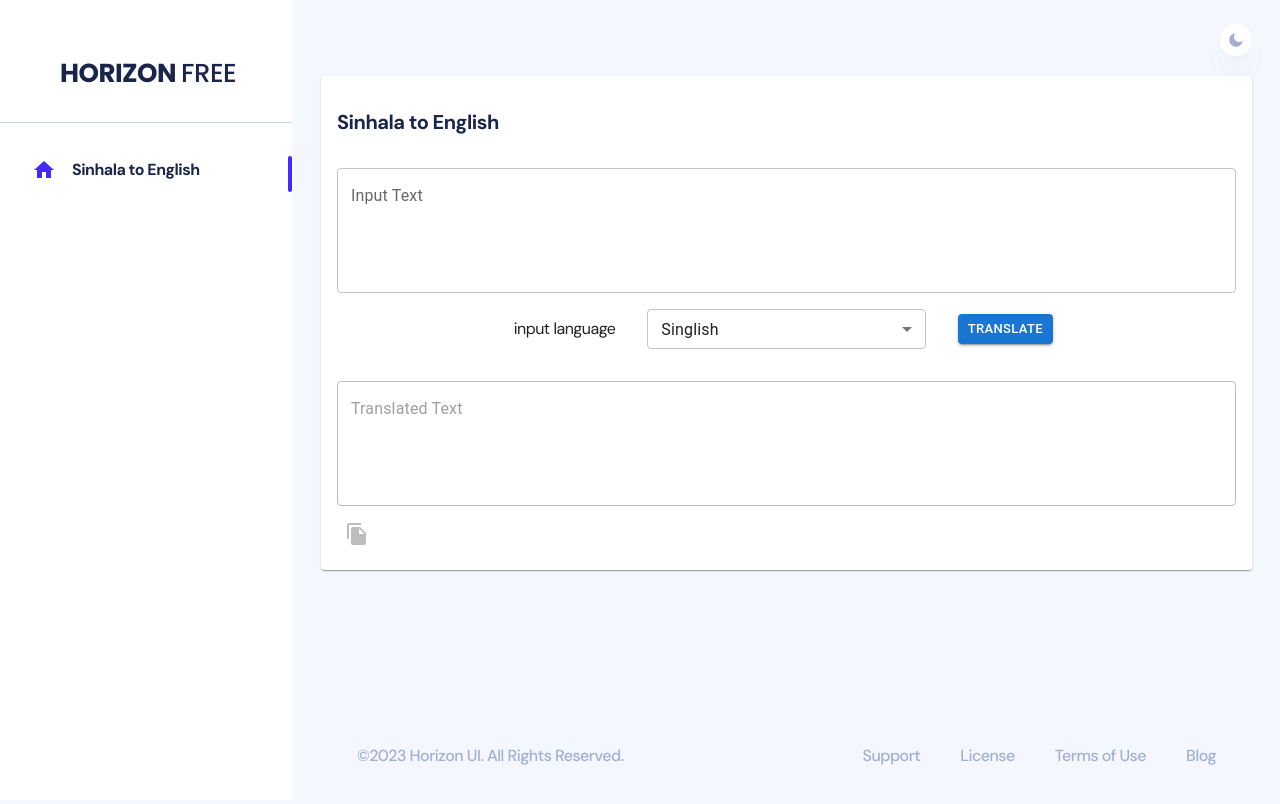
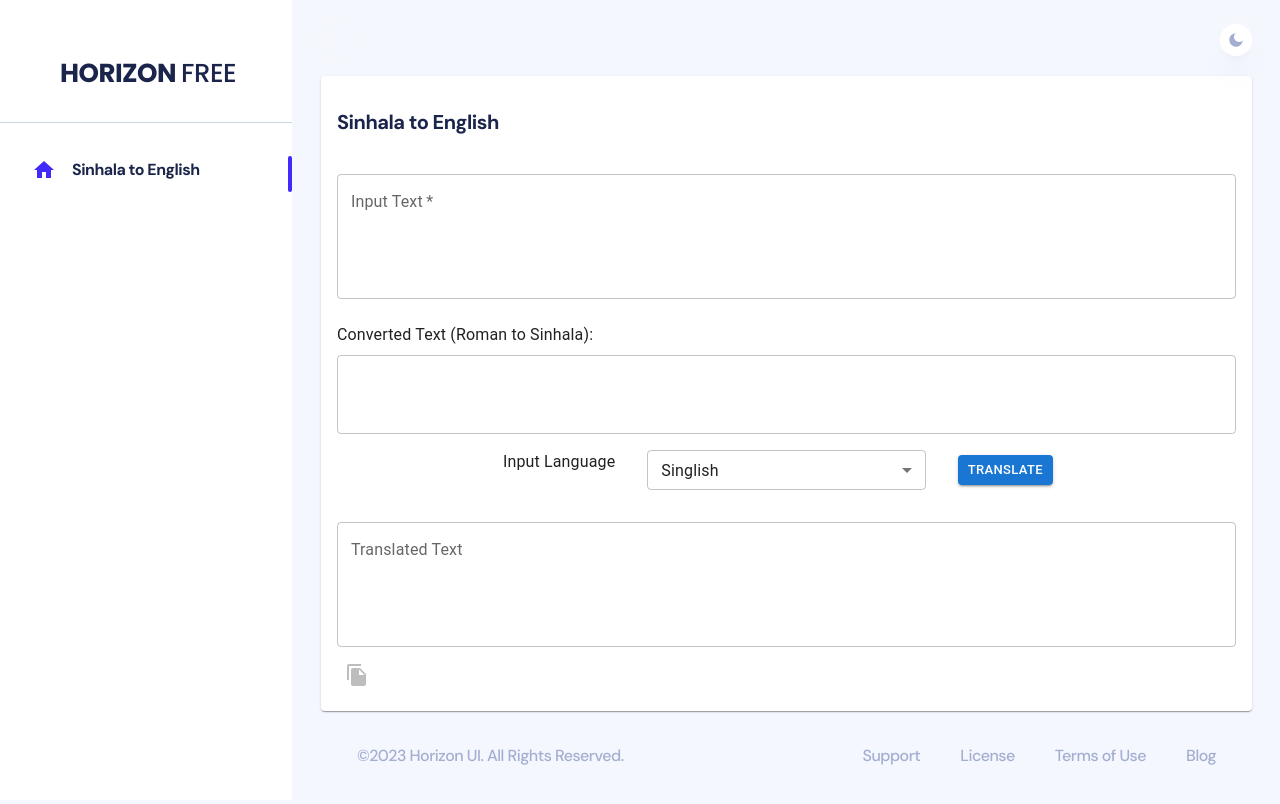
Before and after one commit to AvishkaUmesh/translator-app, a React (Create React App) app: page /home in a window 1280 px wide. Shown: the top 804 px of the page. Built offline with nearby package versions, Linux system fonts and the light colour scheme; what tailwindcss-rtl would draw is missing.

Commit message:
better error handling and ui improvements

```diff
--- a/src/views/Translate/index.jsx
+++ b/src/views/Translate/index.jsx
@@ -1,5 +1,6 @@
 import FileCopyIcon from "@mui/icons-material/FileCopy";
 import {
+  Alert,
   Button,
   Card,
   Grid,
@@ -7,6 +8,7 @@ import {
   MenuItem,
   Select,
   TextField,
+  Typography,
 } from "@mui/material";
 import { useState } from "react";
 import TranslationService from "services/TranslationService";
@@ -16,6 +18,9 @@ function TranslatePage() {
   const [sourceLanguage, setSourceLanguage] = useState("singlish");
   const [inputText, setInputText] = useState("");
   const [translatedText, setTranslatedText] = useState("");
+  const [isLoading, setIsLoading] = useState(false);
+  const [validationError, setValidationError] = useState(null);
+  const [requestError, setRequestError] = useState(null);
 
   const handleLanguageChange = (event) => {
     setSourceLanguage(event.target.value);
@@ -23,9 +28,20 @@ function TranslatePage() {
 
   const handleInputChange = (event) => {
     setInputText(event.target.value);
+    // Clear validation error message when user starts typing
+    setValidationError(null);
   };
 
   const translateText = async () => {
+    setIsLoading(true);
+    setRequestError(null);
+
+    if (inputText.trim() === "") {
+      setValidationError("Input text cannot be empty.");
+      setIsLoading(false);
+      return;
+    }
+
     let inputPara = inputText;
     if (sourceLanguage === "singlish") {
       inputPara = romanToSinhalaConvert(inputText);
@@ -35,7 +51,12 @@ function TranslatePage() {
       const translation = await TranslationService.translateText(inputPara);
       setTranslatedText(translation);
     } catch (error) {
-      console.log(error);
+      setRequestError(
+        "An error occurred while translating. Please try again later."
+      );
+      console.error(error);
+    } finally {
+      setIsLoading(false);
     }
   };
 
@@ -67,8 +88,29 @@ function TranslatePage() {
               onChange={handleInputChange}
               variant="outlined"
               rows={4}
-              style={{ marginBottom: "16px" }}
+              style={{ marginBottom: "16px", marginTop: "6px" }}
+              required
+              error={validationError !== null}
+              helperText={validationError}
             />
+            {sourceLanguage === "singlish" && (
+              <div className="mt-2">
+                <Typography variant="body1">
+                  Converted Text (Roman to Sinhala):
+                </Typography>
+                <TextField
+                  multiline
+                  fullWidth
+                  value={romanToSinhalaConvert(inputText)}
+                  variant="outlined"
+                  InputProps={{
+                    readOnly: true,
+                  }}
+                  rows={2}
+                  style={{ marginTop: "8px" }}
+                />
+              </div>
+            )}
             <Grid
               container
               spacing={4}
@@ -76,9 +118,9 @@ function TranslatePage() {
               justifyContent="flex-end"
             >
               <Grid item xs={4} style={{ textAlign: "right" }}>
-                <span>input language</span>
+                <Typography variant="body1">Input Language</Typography>
               </Grid>
-              <Grid item xs={4}>
+              <Grid item xs={4} style={{ marginTop: "16px" }}>
                 <Select
                   label="Source Language"
                   fullWidth
@@ -90,14 +132,15 @@ function TranslatePage() {
                   <MenuItem value="sinhala">Sinhala</MenuItem>
                 </Select>
               </Grid>
-              <Grid item xs={4}>
+              <Grid item xs={4} style={{ marginTop: "16px" }}>
                 <Button
                   variant="contained"
                   color="primary"
                   onClick={translateText}
                   size="small"
+                  disabled={isLoading}
                 >
-                  Translate
+                  {isLoading ? "Translating..." : "Translate"}
                 </Button>
               </Grid>
             </Grid>
@@ -108,14 +151,25 @@ function TranslatePage() {
                 fullWidth
                 value={translatedText}
                 variant="outlined"
-                disabled
+                InputProps={{
+                  readOnly: true,
+                }}
                 rows={4}
                 style={{ marginTop: "16px" }}
               />
+              {requestError && (
+                <Alert
+                  severity="error"
+                  style={{ marginBottom: "15px", marginTop: "18px" }}
+                >
+                  {requestError}
+                </Alert>
+              )}
+
               <IconButton
                 aria-label="Copy"
                 onClick={handleCopy}
-                disabled={!translatedText}
+                disabled={!translatedText || isLoading}
                 style={{ marginTop: "8px" }}
               >
                 <FileCopyIcon />
```
